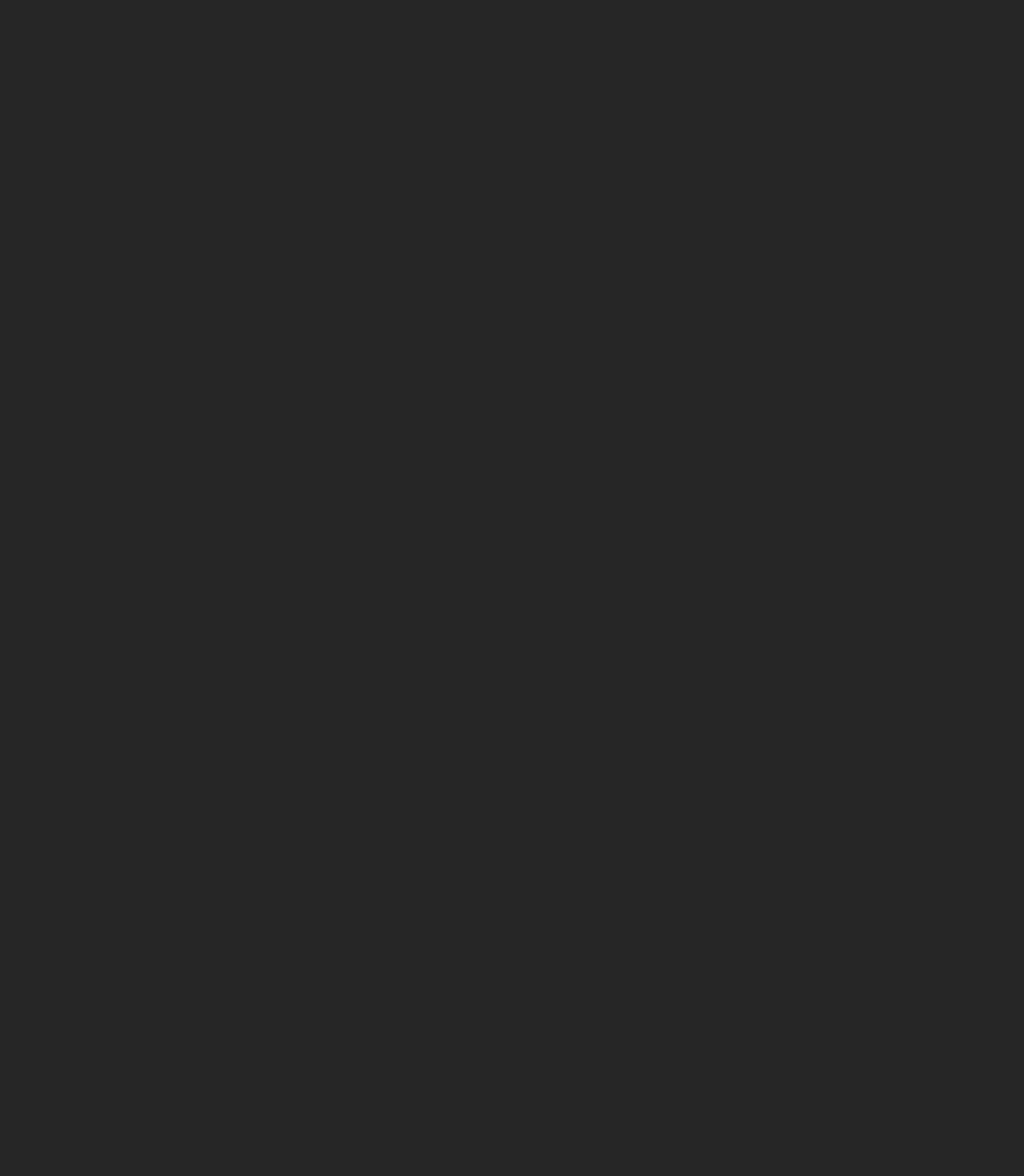
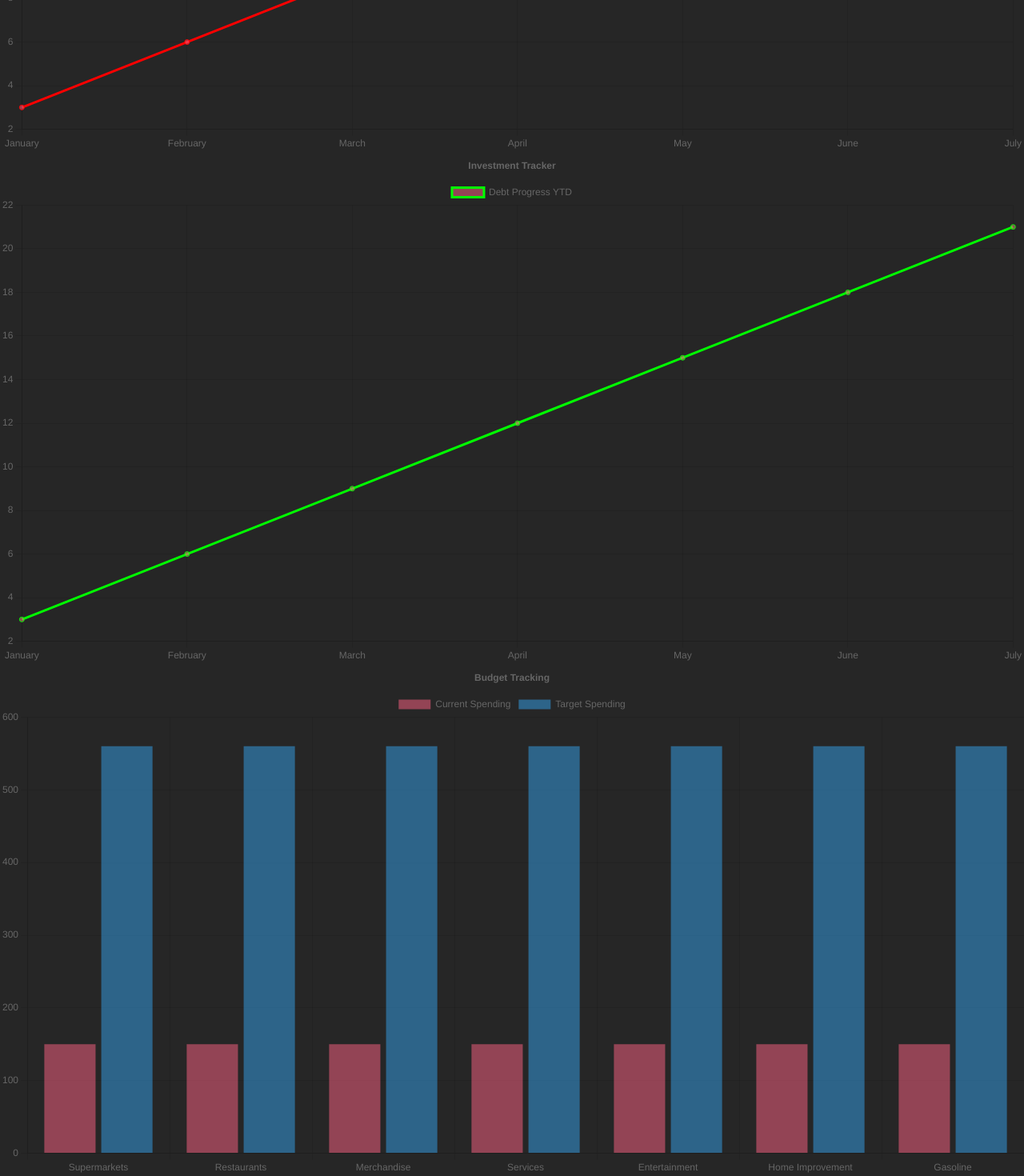
Before and after one commit to ethanJlab/shell_hacks_2023, a React (Vite) app: page /Dashboard in a window 1280 px wide. Shown: the part 474-1944 px from the top of the page at 80% size. Before the commit the page ends 800 px from the top, so only its background shows below. Built offline with nearby package versions, Linux system fonts and the light colour scheme.

Commit message:
Putting the graphs within the frame

```diff
--- /dev/null
+++ b/src/components/InvestGraph.tsx
@@ -0,0 +1,68 @@
+import {Line} from "react-chartjs-2";
+import {
+  Chart as ChartJS,
+  CategoryScale,
+  LinearScale,
+  BarElement,
+  Title,
+  Tooltip,
+  Legend,
+  PointElement,
+  LineElement,
+} from "chart.js";
+
+
+export default function InvestGraph():React.ReactElement{
+
+    ChartJS.register(
+        CategoryScale,
+        LinearScale,
+        BarElement,
+        PointElement,
+        LineElement,
+        Title,
+        Tooltip,
+        Legend
+      );
+
+    const lineOptions = {
+        responsive: true,
+        plugins: {
+          legend: {
+            position: "top" as const,
+          },
+          title: {
+            display: true,
+            text: "Investment Tracker",
+          },
+        },
+      };
+
+      const labels = [
+        "January",
+        "February",
+        "March",
+        "April",
+        "May",
+        "June",
+        "July",
+      ];
+
+      const debtData = {
+        labels,
+        datasets:[
+          {
+            label: 'Debt Progress YTD',
+            data: labels.map((currItem,index) => 3 + (3 * index) ),
+            borderColor: 'rgb(0, 255, 0)',
+            backgroundColor: 'rgba(255, 99, 132, 0.5)',
+          }
+        ]
+      }
+
+    return(
+        <>
+        <Line options={lineOptions} data={debtData} />
+        </>
+    )
+}
--- /dev/null
+++ b/src/components/LineGraph.tsx
@@ -0,0 +1,68 @@
+import {Line} from "react-chartjs-2";
+import {
+  Chart as ChartJS,
+  CategoryScale,
+  LinearScale,
+  BarElement,
+  Title,
+  Tooltip,
+  Legend,
+  PointElement,
+  LineElement,
+} from "chart.js";
+
+
+export default function LineGraph():React.ReactElement{
+
+    ChartJS.register(
+        CategoryScale,
+        LinearScale,
+        BarElement,
+        PointElement,
+        LineElement,
+        Title,
+        Tooltip,
+        Legend
+      );
+
+    const lineOptions = {
+        responsive: true,
+        plugins: {
+          legend: {
+            position: "top" as const,
+          },
+          title: {
+            display: true,
+            text: "Debt Tracker",
+          },
+        },
+      };
+
+      const labels = [
+        "January",
+        "February",
+        "March",
+        "April",
+        "May",
+        "June",
+        "July",
+      ];
+
+      const debtData = {
+        labels,
+        datasets:[
+          {
+            label: 'Debt Progress YTD',
+            data: labels.map((currItem,index) => 3 + (3 * index) ),
+            borderColor: 'rgb(255, 0, 0)',
+            backgroundColor: 'rgba(255, 99, 132, 0.5)',
+          }
+        ]
+      }
+
+    return(
+        <>
+        <Line options={lineOptions} data={debtData} />
+        </>
+    )
+}
--- a/src/index.css
+++ b/src/index.css
@@ -4,7 +4,7 @@
 
 html,
 body,
-:root {
+:root > div {
   min-height: 100vh;
   background-color: #262626;
 }
--- a/src/pages/Dashboard.tsx
+++ b/src/pages/Dashboard.tsx
@@ -1,24 +1,92 @@
+import { Bar, Line } from "react-chartjs-2";
+import {
+  Chart as ChartJS,
+  CategoryScale,
+  LinearScale,
+  BarElement,
+  Title,
+  Tooltip,
+  Legend,
+  PointElement,
+  LineElement,
+} from "chart.js";
+import LineGraph from "../components/LineGraph";
+import InvestGraph from "../components/InvestGraph";
+
 export default function DashboardPage(): React.ReactElement {
+  ChartJS.register(
+    CategoryScale,
+    LinearScale,
+    BarElement,
+    PointElement,
+    LineElement,
+    Title,
+    Tooltip,
+    Legend
+  );
+
+  const options = {
+    responsive: true,
+    plugins: {
+      legend: {
+        position: "top" as const,
+      },
+      title: {
+        display: true,
+        text: "Budget Tracking",
+      },
+    },
+  };
+
+  const labels = [
+    "Supermarkets",
+    "Restaurants",
+    "Merchandise",
+    "Services",
+    "Entertainment",
+    "Home Improvement",
+    "Gasoline",
+  ];
+
+  const data = {
+    labels,
+    datasets: [
+      {
+        label: "Current Spending",
+        data: labels.map(() => 150),
+        backgroundColor: "rgba(255, 99, 132, 0.5)",
+      },
+      {
+        label: "Target Spending",
+        data: labels.map(() => 560),
+        backgroundColor: "rgba(53, 162, 235, 0.5)",
+      },
+    ],
+  };
+
   return (
-    <div className="w-full h-screen  flex">
-        {/* Section For the GPT Recommendation */}
-      <div className="h-full w-1/3  bg-purple-300 align-self-start">
-        GPT Suggestions
+    <div className="w-full h-screen bg-black flex">
+      {/* Section For the GPT Recommendation */}
+      <div className="h-full w-1/3 bg-neutral-900 rounded-lg m-3.5 align-self-start">
+        <div className="bg-neutral-700  h-5/6 m-5">GPT Suggestions</div>
       </div>
       {/* Right half of screen that contains Debts Investments and Budget */}
-      <div className="h-full flex flex-col w-2/3 bg-indigo-500 align-self-end ">
+      <div className="h-full flex flex-col w-2/3  align-self-end ">
         {/* Top half that contains the Debts Visual and Invests visual */}
-        <div className=" h-1/2 flex flex-row">
-            <div className="w-1/2 bg-green-300">
-                Debt Visual
-            </div>
-            <div className="bg-red-300 w-1/2 ">
-                Investment Visual
-            </div>
+        <div className=" h-full flex flex-row items-center bg-neutral-800 rounded-lg m-3.5">
+          <div className="w-1/2 h-full p-3">
+            <LineGraph />
+
+          </div>
+          <div className=" w-1/2 h-full p-3">
+            <InvestGraph />
+          </div>
         </div>
         {/* Bottom Half that contains the Budget Visual */}
-        <div className="h-1/2 bg-white">
-            Budget Visual
+        <div className="h-1/2 bg-neutral-800 rounded-lg m-3.5  flex justify-center m-2">
+          <div className=" w-10/12 ">
+            <Bar options={options} data={data} />
+          </div>
         </div>
       </div>
     </div>
```
